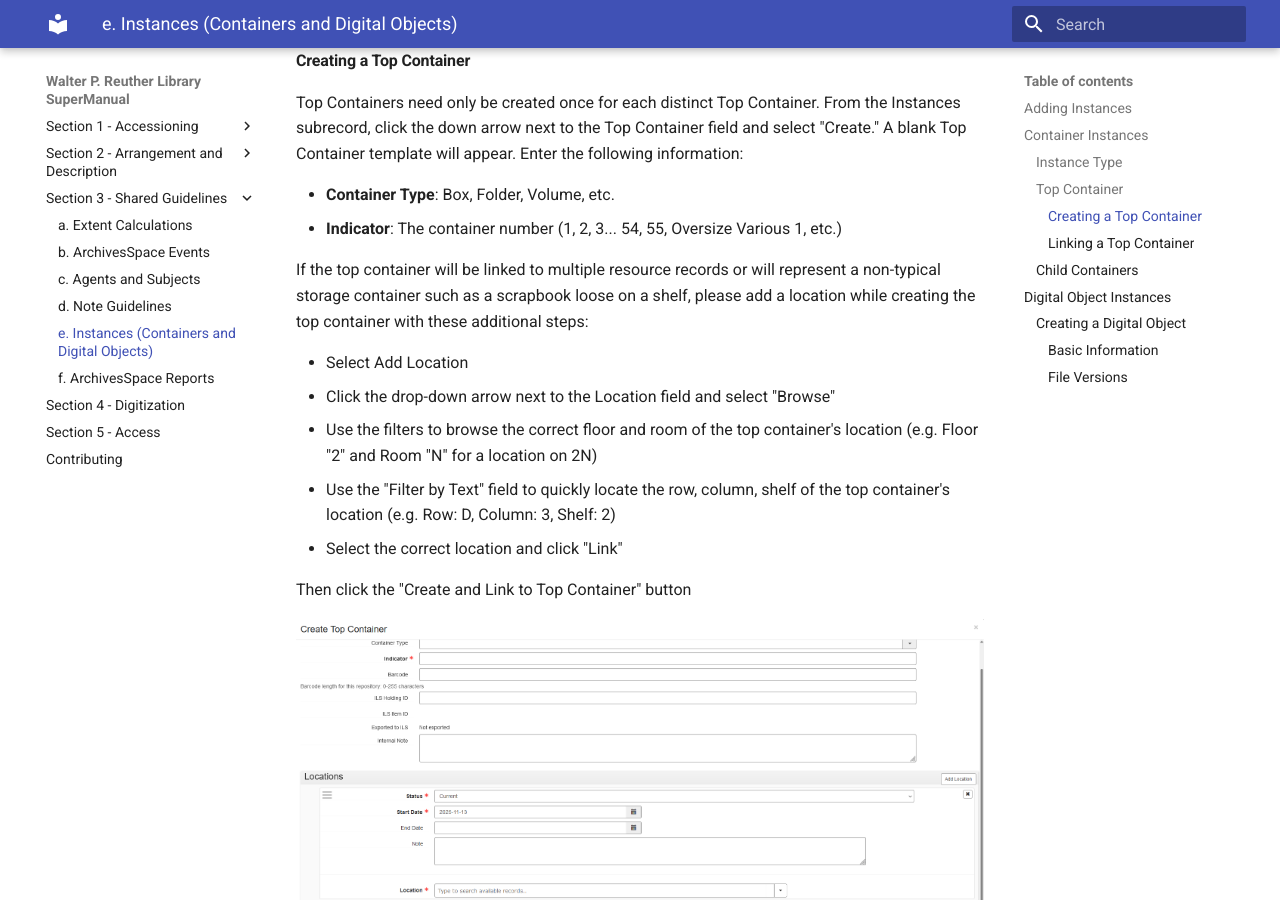
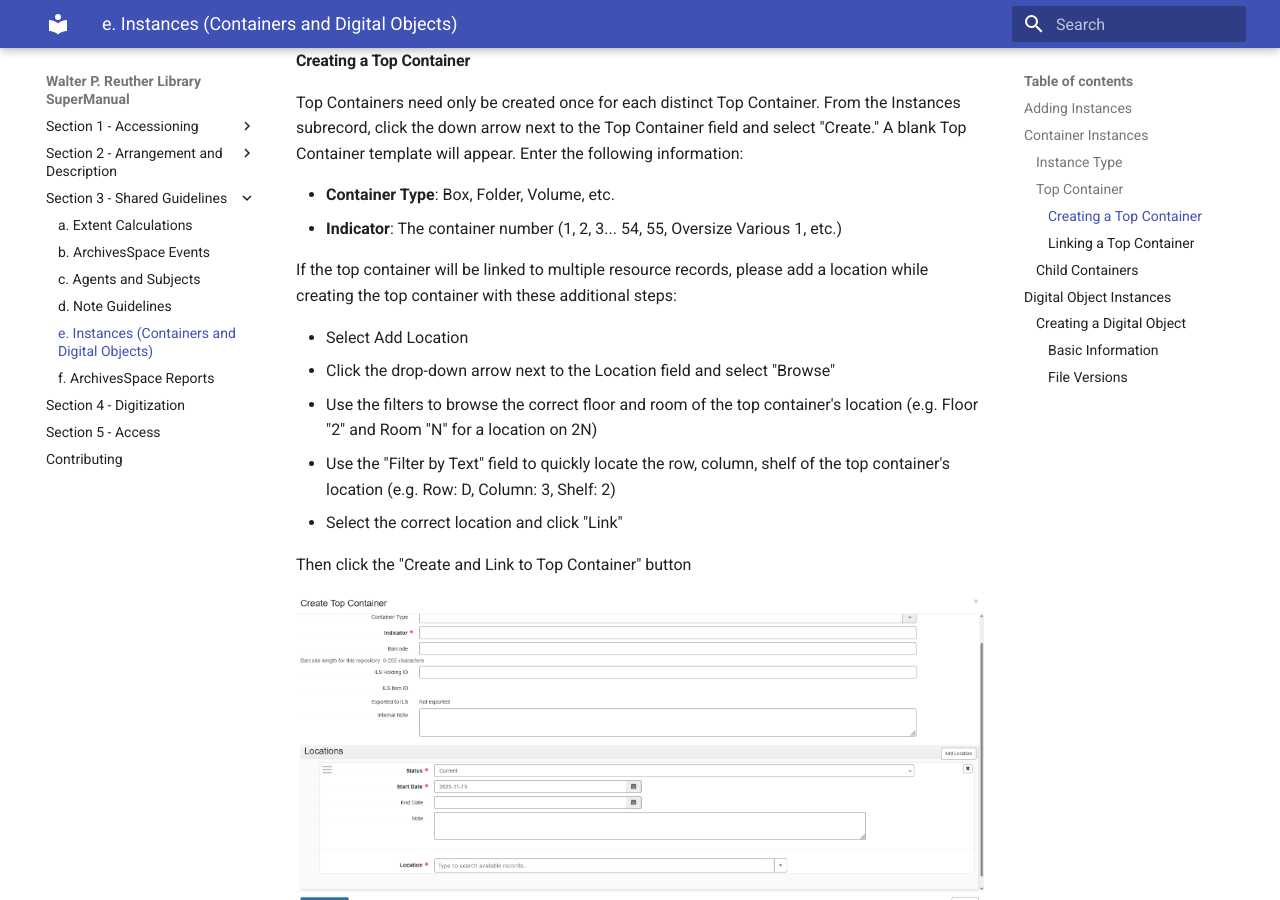
Before and after one commit to WSUReuther/SuperManual, an MkDocs documentation site: the page built from docs/03_shared/03_05_instances.md, in a window 1280 px wide and 900 px high, scrolled down 1236 px. Built offline with MkDocs 1.6.1 and Material for MkDocs 9.7.7, drawn with Linux system fonts in a browser that asks for light colours.

Commit message:
Update 03_05_instances.md
removed clause on non-typical containers

```diff
--- a/docs/03_shared/03_05_instances.md
+++ b/docs/03_shared/03_05_instances.md
@@ -30,10 +30,7 @@
 -  **Container Type**: Box, Folder, Volume, etc.
 -  **Indicator**: The container number (1, 2, 3... 54, 55, Oversize Various 1, etc.)
 
-If the top container will be linked to multiple resource records or will
-represent a non-typical storage container such as a scrapbook loose on a
-shelf, please add a location while creating the top container with these
-additional steps:
+If the top container will be linked to multiple resource records, please add a location while creating the top container with these additional steps:
 
 - Select Add Location
 - Click the drop-down arrow next to the Location field and select "Browse"
```
